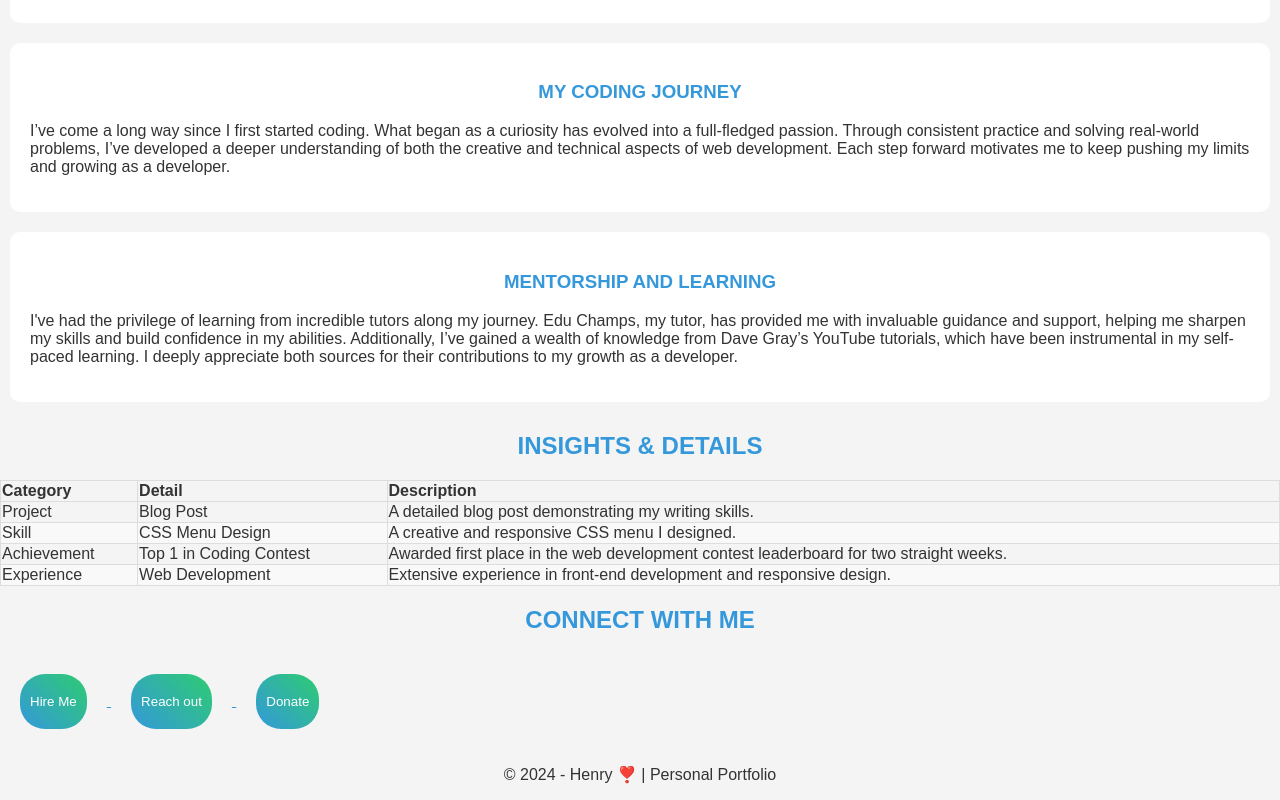
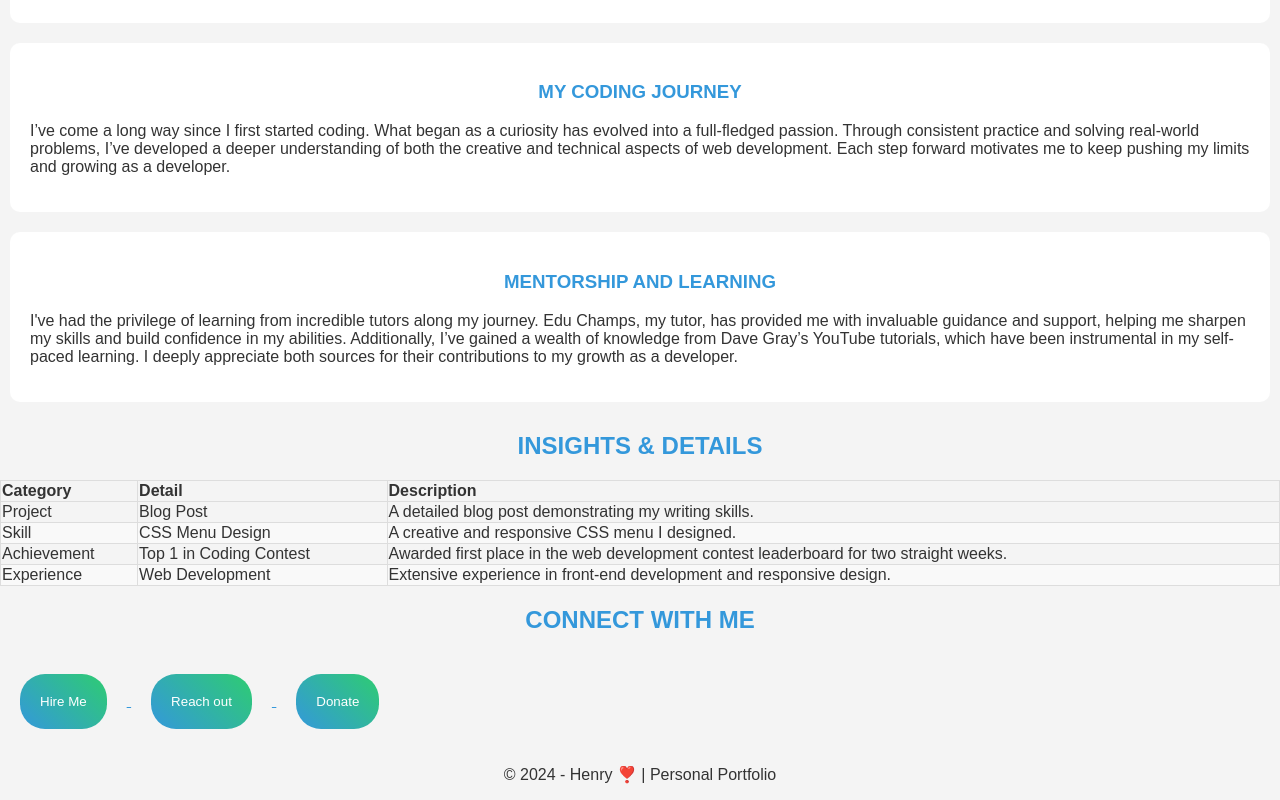
Before and after one commit to He-is-Henry/Olanrewaju-Basit, a plain HTML site: page index.html in a window 1280 px wide. Shown: the part 1074-1874 px from the top of the page. Drawn offline with Linux system fonts and the light colour scheme.

Commit message:
Update style.css

```diff
--- a/style.css
+++ b/style.css
@@ -170,7 +170,8 @@ button-container {
   align-items: center;
 
   margin: 20px;
-  padding: 20px 10px;
+
+  padding: 20px;
 
   transition: background-color 0.3s ease;
 
```
